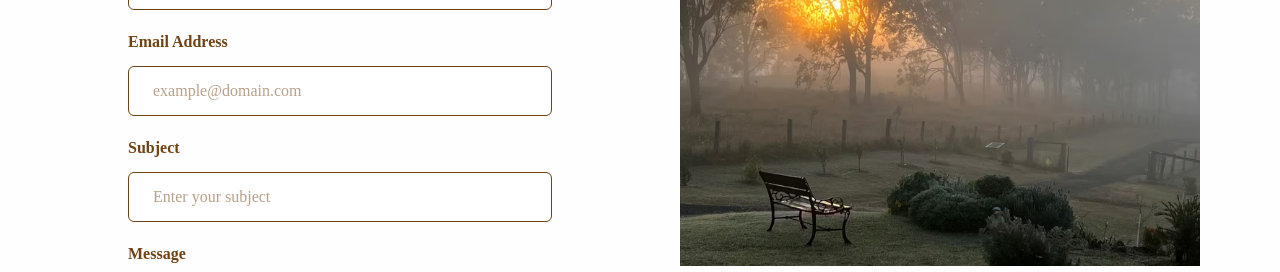
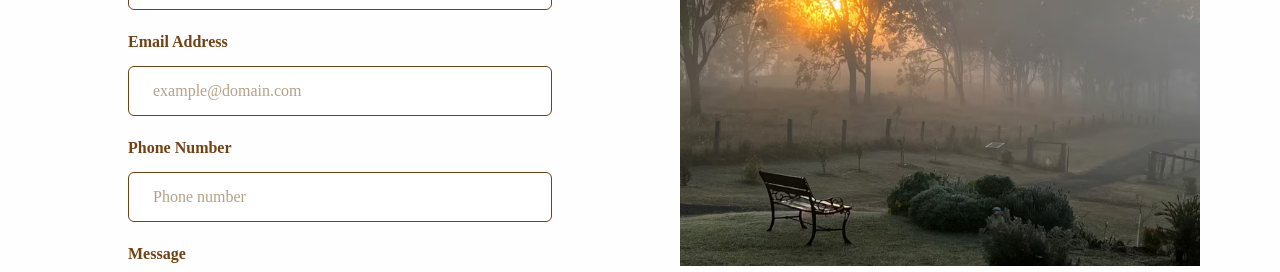
Before and after one commit to Loughie3/MountMaroonV2, a Vue app: page /contact in a window 1280 px wide. Shown: the part 1120-1392 px from the top of the page. Built offline with nearby package versions, Linux system fonts and the light colour scheme; a web font is replaced by a local one.

Commit message:
Fixed Private Key exposure

```diff
--- a/src/views/Contact.vue
+++ b/src/views/Contact.vue
@@ -56,16 +56,19 @@
 
             <div class="mb-5">
               <label
-                for="subject"
+                for="number"
                 class="mb-3 block text-base font-bold text-cabin"
               >
-                Subject
+                Phone Number
               </label>
               <input
-                type="text"
-                name="subject"
-                id="subject"
-                placeholder="Enter your subject"
+                type="tel"
+                name="number"
+                id="number"
+                placeholder="Phone number"
+                maxlength="12"
+                pattern="[0-9]*"
+                inputmode="numeric"
                 class="w-full text-cabin rounded-md border border-cabin bg-white py-3 px-6 text-base font-medium outline-none focus:border-cabin focus:shadow-md"
               />
             </div>
@@ -124,9 +127,14 @@ export default {
   methods: {
     sendEmail() {
       emailjs
-        .sendForm("service_782v726", "template_4wt4phr", this.$refs.form, {
-          publicKey: "7SreG1RwN4Y_f0fzK",
-        })
+        .sendForm(
+          import.meta.env.VITE_EMAILJS_SERVICE_ID,
+          import.meta.env.VITE_EMAILJS_TEMPLATE_ID,
+          this.$refs.form,
+          {
+            publicKey: import.meta.env.VITE_EMAILJS_PUBLIC_KEY,
+          }
+        )
         .then(
           () => {
             this.$refs.modal.showModal();
--- a/vite.config.js
+++ b/vite.config.js
@@ -3,6 +3,7 @@ import vue from "@vitejs/plugin-vue";
 import tailwindcss from "@tailwindcss/vite";
 
 export default defineConfig({
+  //base: "/MountMaroonV2/",
   plugins: [vue(), tailwindcss()],
   server: {
     host: true,
```
Also changed, not shown: 1 other file (tests, documents, lock files or other folders).
